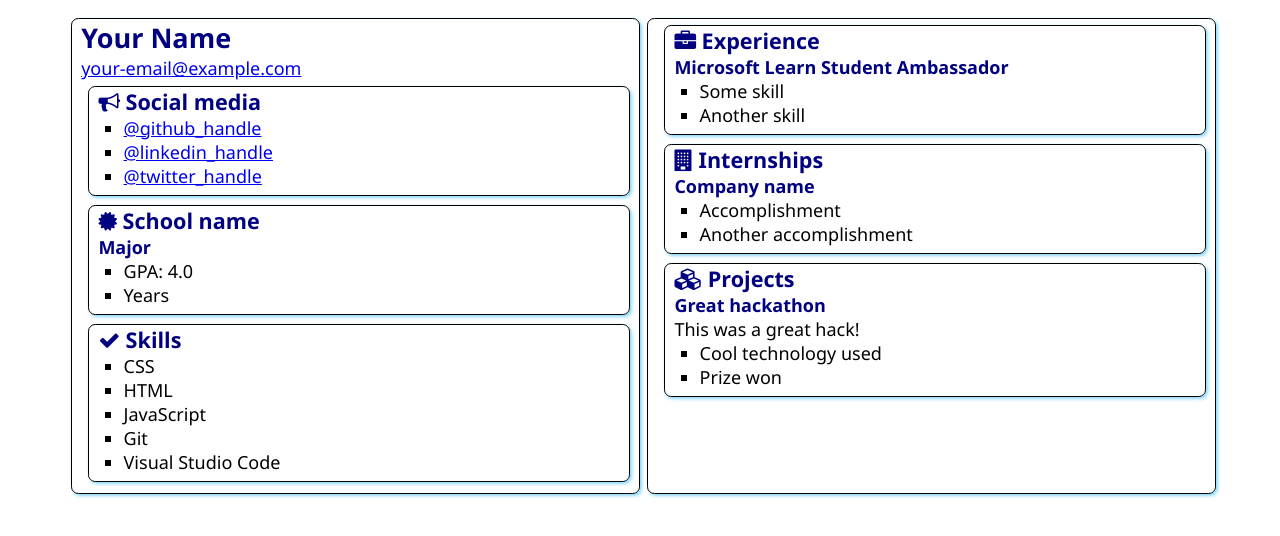
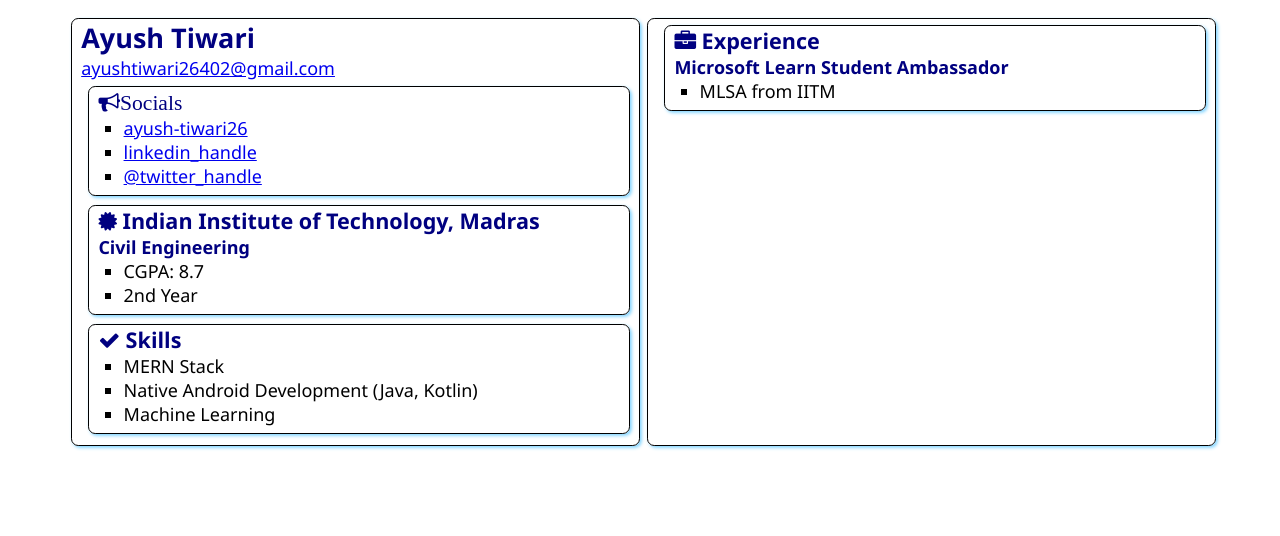
Before and after one commit to ayush-tiwari26/SATechnicalOnboarding, a plain HTML site: page src/index.html in a window 1280 px wide. Drawn offline with Linux system fonts and the light colour scheme.

Commit message:
changed index.html

```diff
--- a/src/index.html
+++ b/src/index.html
@@ -4,7 +4,7 @@
     <meta charset="UTF-8">
     <meta http-equiv="X-UA-Compatible" content="IE=edge">
     <meta name="viewport" content="width=device-width, initial-scale=1.0">
-    <title>Resume</title>
+    <title>Ayush Tiwari | Resume</title>
 
     <link rel="stylesheet" href="style.css">
     <link rel="stylesheet" href="https://cdnjs.cloudflare.com/ajax/libs/font-awesome/4.7.0/css/font-awesome.min.css">
@@ -12,17 +12,16 @@
 <body>
     <main>
         <article class="box">
-            <h1>Your Name</h1>
-            <div><a href="mailto:your.email@example.com">your-email@example.com</a></div>
+            <h1>Ayush Tiwari</h1>
+            <div><a href="mailto:your.email@example.com">ayushtiwari26402@gmail.com</a></div>
 
             <section class="box">
                 <h2>
-                    <i class="fa fa-bullhorn" aria-hidden="true"></i>
-                    Social media
+                    <i class="fa fa-bullhorn" aria-hidden="true">Socials</i>
                 </h2>
                 <ul>
-                    <li><a href="https://github.com/<handle>">@github_handle</a></li>
-                    <li><a href="https://linkedin.com/in/<handle>">@linkedin_handle</a></li>
+                    <li><a href="https://github.com/ayush-tiwari26">ayush-tiwari26</a></li>
+                    <li><a href="https://linkedin.com/in/<handle>">linkedin_handle</a></li>
                     <li><a href="https://twitter.com/<handle>">@twitter_handle</a></li>
                 </ul>
             </section>
@@ -31,12 +30,12 @@
                 <div class="education">
                     <h2>
                         <i class="fa fa-certificate" aria-hidden="true"></i>
-                        School name
+                        Indian Institute of Technology, Madras
                     </h2>
-                    <h3>Major</h3>
+                    <h3>Civil Engineering</h3>
                     <ul>
-                        <li>GPA: 4.0</li>
-                        <li>Years</li>
+                        <li>CGPA: 8.7</li>
+                        <li>2nd Year</li>
                     </ul>
                 </div>
             </section>
@@ -47,11 +46,9 @@
                     Skills
                 </h2>
                 <ul>
-                    <li>CSS</li>
-                    <li>HTML</li>
-                    <li>JavaScript</li>
-                    <li>Git</li>
-                    <li>Visual Studio Code</li>
+                    <li>MERN Stack</li>
+                    <li>Native Android Development (Java, Kotlin)</li>
+                    <li>Machine Learning</li>
                 </ul>
             </section>
         </article>
@@ -63,11 +60,10 @@
                 </h2>
                 <h3>Microsoft Learn Student Ambassador</h3>
                 <ul>
-                    <li>Some skill</li>
-                    <li>Another skill</li>
+                    <li>MLSA from IITM</li>
                 </ul>
             </section>
-            <section class="box">
+            <!-- <section class="box">
                 <h2>
                     <i class="fa fa-building" aria-hidden="true"></i>
                     Internships
@@ -91,7 +87,7 @@
                     <li>Cool technology used</li>
                     <li>Prize won</li>
                 </ul>
-            </section>
+            </section> -->
         </article>
 
     </main>
```
